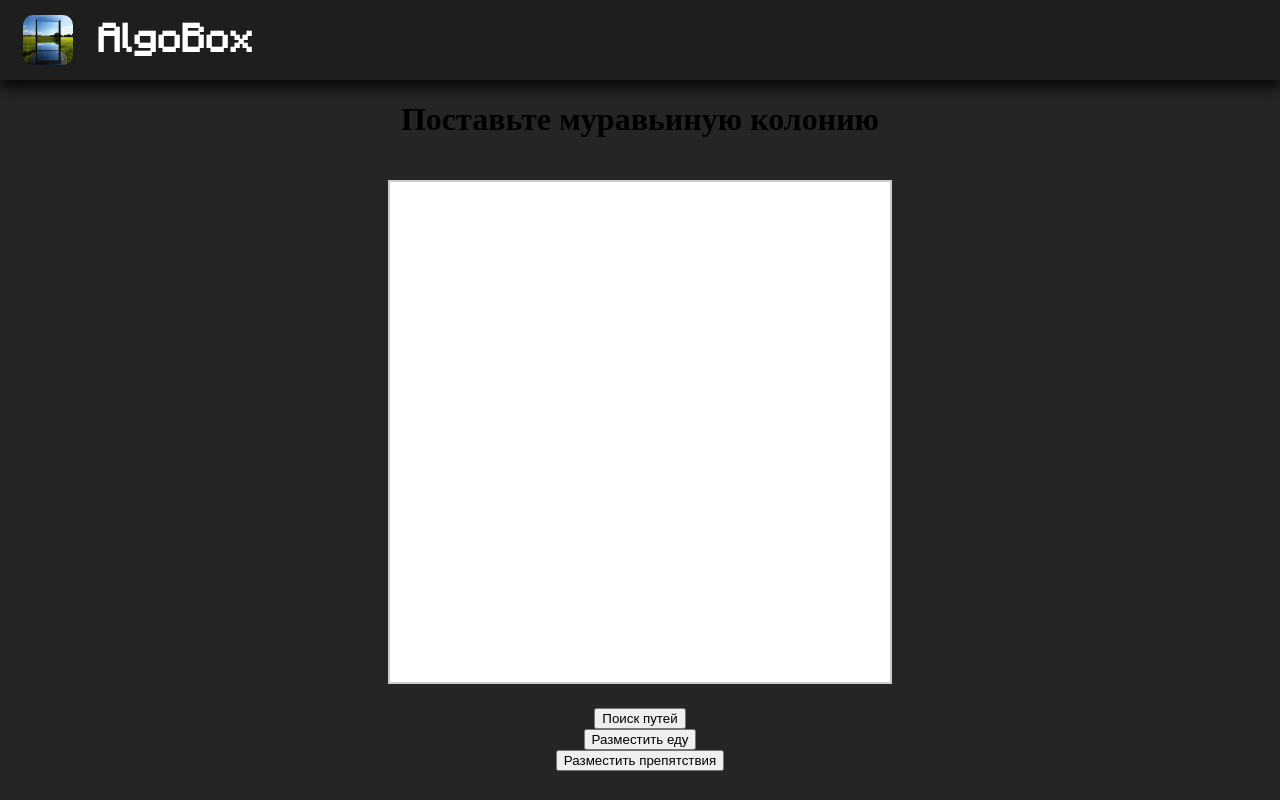
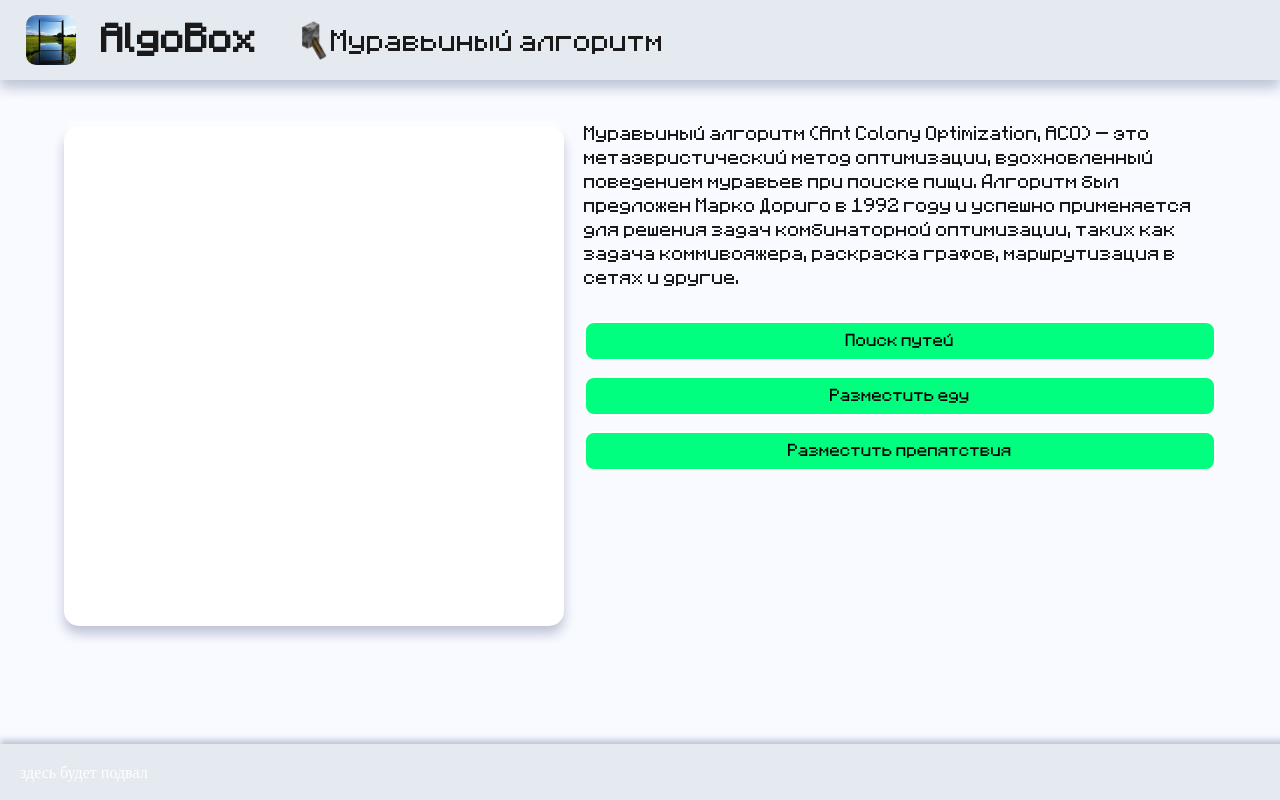
Before and after one commit to aspakaramych/webAlgosHITs, a plain HTML site: page Ants/ants.html in a window 1280 px wide. Drawn offline with Linux system fonts and the light colour scheme.

Commit message:
redesign ants

```diff
--- a/Ants/ants.css
+++ b/Ants/ants.css
@@ -1,8 +1,19 @@
 body {
     touch-action: none;
-    text-align: center;
     margin: 0;
     padding: 0;
+}
+
+button {
+    font-family: 'Minecraft', sans-serif;
+    font-size: 14px;
+    font-weight: 400;
+    height: 5vh;
+    background-color: springgreen;
+    transition: background-color 0.3s ease;
+    border: white 2px solid;
+    border-radius: 10px;
+    cursor: pointer;
 }
 
 #mainField {
@@ -19,8 +30,12 @@ body {
     position: relative;
     margin: 20px auto;
     background-color: #ffffff;
-    border: 2px solid #ccc;
     cursor: crosshair;
+    border: none;
+    border-radius: 15px;
+    box-shadow:
+            0 8px 12px #BEC4D6,
+            0 -4px 6px #FFFFFF;
 }
 
 #startButton {
@@ -38,6 +53,33 @@ body {
     background-color: #ffffff;
     border-radius: 50%;
     transform: translate(-50%, -50%);
+}
+
+.algorithm {
+    display: flex;
+    justify-content: center;
+    align-items: center;
+    margin-top: 2%;
+}
+
+.content-wrapper {
+    display: flex;
+    align-items: flex-start;
+    gap: 20px;
+    max-width: 90%;
+}
+
+.text-and-button {
+    display: flex;
+    flex-direction: column;
+    gap: 15px;
+}
+
+.text {
+    font-family: 'Minecraft', sans-serif;
+    font-size: 1rem;
+    line-height: 1.5;
+    color: #1A1A1A;
 }
 
 .ant {
--- a/Ants/ants.html
+++ b/Ants/ants.html
@@ -4,7 +4,7 @@
     <meta charset="UTF-8">
     <meta name="viewport" content="width=device-width, initial-scale=1.0">
     <link rel="stylesheet" href="ants.css">
-    <link rel="stylesheet" href="../common_styles_dark.css">
+    <link rel="stylesheet" href="../common_styles_light.css">
     <title>Муравьиный алгоритм</title>
 </head>
 <body>
@@ -14,15 +14,29 @@
                 <img src="../images/logo192x192.png" class="image">
                 <span class="logo_text">AlgoBox</span>
             </a>
+            <img src="../images/Powered_Wall_Lever_.png" class="image" id="lever">
+            <h1 class="name_algorithm">Муравьиный алгоритм</h1>
         </h1>
     </section>
-    <h1>Поставьте муравьиную колонию</h1>
-    <canvas id="table" width="100px" height="100px"></canvas>
-    <div id="mainField">
-        <button id="startButton">Поиск путей</button>
-        <button id="foodButton">Разместить еду</button>
-        <button id="obstacleButton">Разместить препятствия</button>
-    </div>
+    <section class="algorithm">
+        <div class="content-wrapper">
+            <canvas id="table" width="100px" height="100px"></canvas>
+            <div class="text-and-button">
+                <p class="text">
+                    Муравьиный алгоритм (Ant Colony Optimization, ACO) — это метаэвристический метод оптимизации, вдохновленный поведением муравьев при поиске пищи.
+                    Алгоритм был предложен Марко Дориго в 1992 году и успешно применяется для решения задач комбинаторной оптимизации, таких как задача коммивояжера, раскраска графов, маршрутизация в сетях и другие.
+                </p>
+                <button id="startButton">Поиск путей</button>
+                <button id="foodButton">Разместить еду</button>
+                <button id="obstacleButton">Разместить препятствия</button>
+            </div>
+        </div>
+    </section>
     <script src="ants.js" type="module"></script>
+    <footer>
+        <div class="footer">
+            здесь будет подвал
+        </div>
+    </footer>
 </body>
 </html>
--- a/Ants/ants.js
+++ b/Ants/ants.js
@@ -9,7 +9,7 @@
 
 let coef_transpire = 0.001;
 
-let alpha = 5;
+let alpha = 1.8;
 let beta = 1;
 
 document.addEventListener('DOMContentLoaded', () => {
--- a/genetic/genetic.css
+++ b/genetic/genetic.css
@@ -20,15 +20,7 @@
 }
 
 #startButton {
-    font-family: 'Minecraft', sans-serif;
-    font-size: 14px;
-    font-weight: 400;
-    height: 5vh;
-    background-color: springgreen;
-    transition: background-color 0.3s ease;
-    border: white 2px solid;
-    border-radius: 10px;
-    cursor: pointer;
+
 }
 
 #startButton:hover {
```
